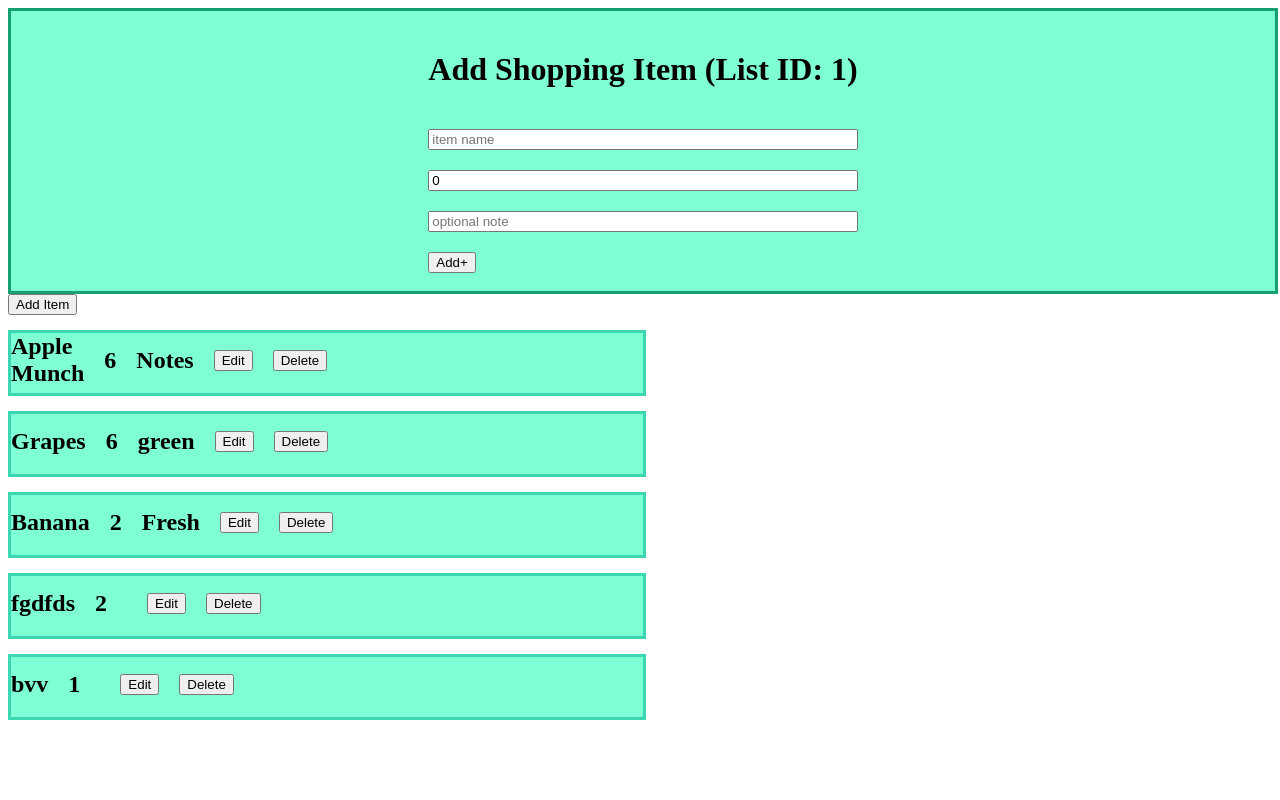
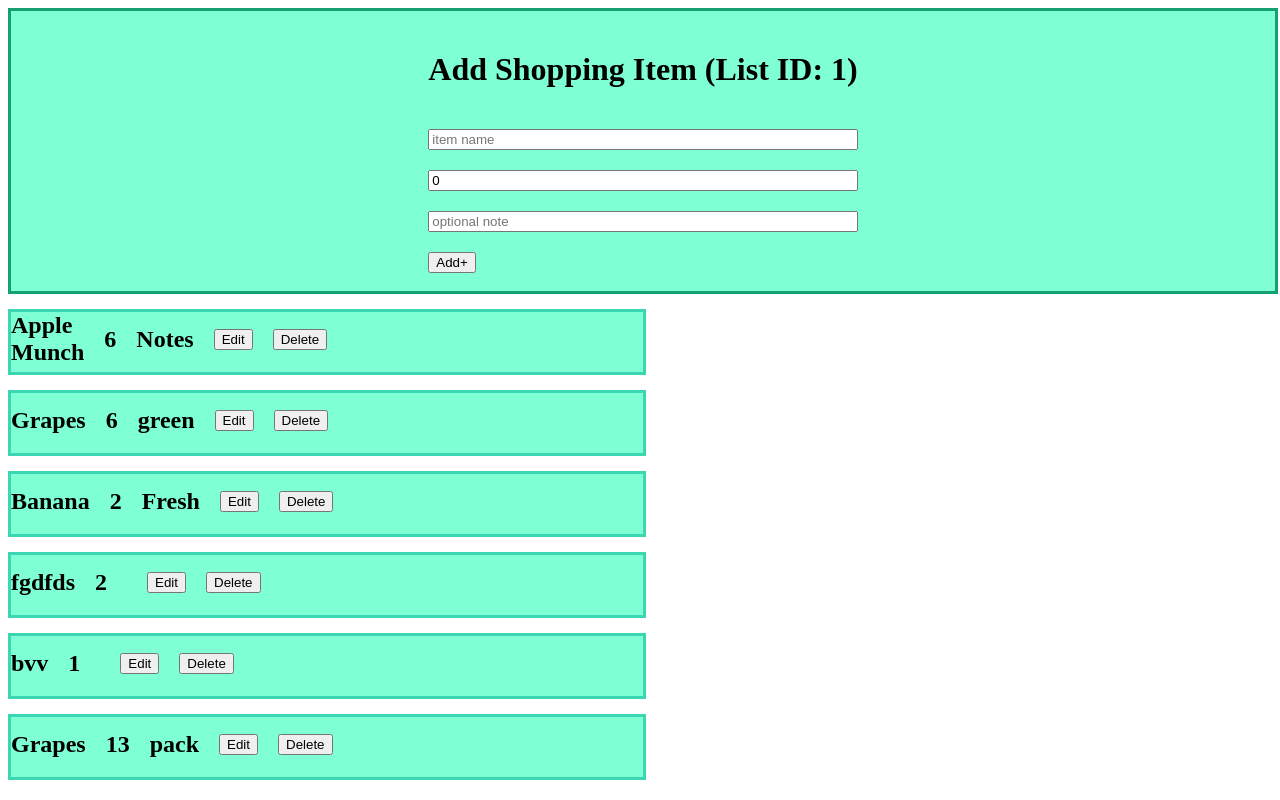
Before and after one commit to khethiwengema04-gif/ShoppingList, a React (Vite) app: page /list/1 in a window 1280 px wide. Built offline with nearby package versions, Linux system fonts and the light colour scheme; data requests are answered from the project's data file.

Commit message:
removed comments that are no longer needed

```diff
--- a/db.json
+++ b/db.json
@@ -89,6 +89,15 @@
       "cellphone": "98764356567",
       "verifypassword": "123456",
       "id": "Uv728Phb0xM"
+    },
+    {
+      "fullnames": "Amahle",
+      "lastname": "Dlamini",
+      "emailadress": "amahle@gmail.com",
+      "password": "mahle",
+      "cellphone": "0783445",
+      "verifypassword": "mahle",
+      "id": "wXBQQvtEXaQ"
     }
   ],
   "lists": [
@@ -506,6 +515,16 @@
       "userId": "",
       "name": "rezfe",
       "id": "Qs45MK6U5aU"
+    },
+    {
+      "userId": "vnj8m0tN84k",
+      "name": "apple",
+      "id": "DcwBN2Fmgfo"
+    },
+    {
+      "userId": "",
+      "name": "Vegitables",
+      "id": "vKFfIwMxPb8"
     }
   ],
   "items": [
@@ -542,6 +561,14 @@
       "quantity": 1,
       "optionalNote": "",
       "id": "RDJS93RVVe0"
+    },
+    {
+      "id": "hmkHZnEJUb0",
+      "name": "Grapes",
+      "userId": "",
+      "listId": "vKFfIwMxPb8",
+      "quantity": 13,
+      "optionalNote": "pack"
     }
   ],
   "$schema": "./node_modules/json-server/schema.json"
--- a/src/App.tsx
+++ b/src/App.tsx
@@ -1,4 +1,3 @@
-import React from 'react'
 import Log from './Components/Pages/LogIn/Log'
 import { Route, Routes } from 'react-router-dom'
 import { Home } from './Components/Pages/Home/Home'
@@ -19,12 +18,9 @@ function App() {
                 {/* <Route path="/profilepage" element={<Profile />} /> */}
                 <Route path="/list/:listId" element={<List />} />
             </Routes>
-
-
         </>
 
     )
 }
 
-
 export default App
--- a/src/Components/Pages/Landing/Landing.module.css
+++ b/src/Components/Pages/Landing/Landing.module.css
@@ -11,3 +11,8 @@
     height: 40px;
     width: 80px;
 }
+
+.shoppingImg {
+    height: 150vh;
+    width: 400px;
+}
--- a/src/Components/Pages/Landing/Landing.tsx
+++ b/src/Components/Pages/Landing/Landing.tsx
@@ -1,6 +1,7 @@
 import React from 'react'
 import styles from './Landing.module.css'
 import { useNavigate } from 'react-router-dom'
+import shoppingIcon from '../../../Assets/shoppingIcon.png'
 
 export const Landing = () => {
 
@@ -10,6 +11,8 @@ export const Landing = () => {
     }
     return (
         <div className={styles.landing}>
+
+            <img src={shoppingIcon} alt='shoppingIcon' className={styles.shoppingImg} />
             <h1>Welcome to the Shopping List</h1>
             <p>Thank you for believing in us</p>
 
--- a/src/Components/Pages/List/List.tsx
+++ b/src/Components/Pages/List/List.tsx
@@ -14,10 +14,9 @@ export const List = () => {
         dispatch(getItemListThunk(''));
     }, [dispatch]);
 
-    // Track the current values from the Redux form inputs
+    // Track the current values from the form inputs
     const { itemList, editingItemId, name, quantity, optionalNote } = useSelector((state: RootState) => state.list)
 
-    // 2. MOVED the conditional logic into an isolated click handler function
     const handleSaveItem = () => {
         if (editingItemId) {
             dispatch(
@@ -31,21 +30,14 @@ export const List = () => {
                 })
             );
         } else {
-            // If you have a separate add/create thunk, it should go here instead of editList
-            dispatch(editList({ name, quantity, optionalNote, userId: '', listId: '' })); // Replace with your add thunk if available
+
+            dispatch(editList({ name, quantity, optionalNote, userId: '', listId: '' }));
         }
     };
 
     return (
         <div className={style.itemContainer}>
             <ShoppingItem />
-
-            {/* 3. ADDED a save button that calls our new non-crashing click function */}
-            <div className={style.formActions}>
-                <button type="button" onClick={handleSaveItem}>
-                    {editingItemId ? 'Update Item' : 'Add Item'}
-                </button>
-            </div>
 
             {itemList.map((items) => (
                 <ItemCard
--- a/src/Components/Pages/Share/Share.tsx
+++ b/src/Components/Pages/Share/Share.tsx
@@ -59,13 +59,13 @@ export const SharedListPage = () => {
         <div className={styles.page}>
             <div className={styles.container}>
 
-                {/* Header */}
+
                 <div className={styles.header}>
                     <h1 className={styles.title}>{list.name}</h1>
                     <p className={styles.subtitle}>Shared shopping list</p>
                 </div>
 
-                {/* Info row */}
+
                 <div className={styles.info}>
                     <div className={styles.badge}>
                         <span>Category</span>
--- a/src/Features/register.ts
+++ b/src/Features/register.ts
@@ -44,7 +44,6 @@ export const registerThunk = createAsyncThunk(
     }
 
 )
-
 
 
 export const registerSlice = createSlice({
```
Also changed, not shown: src/Components/Pages/Profile/Profile.tsx (+6 -9 lines).
